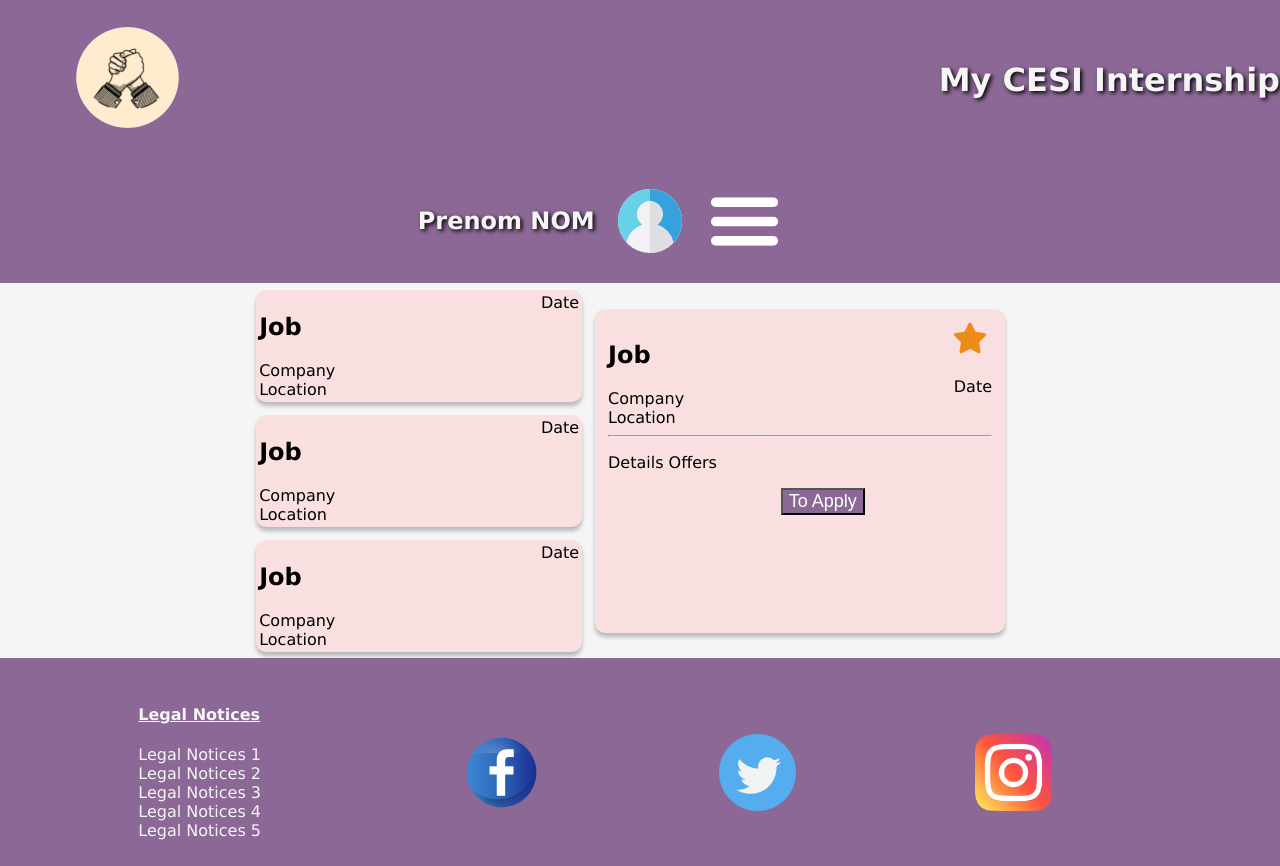
After one commit to Maximcuynat/monstage, a PHP site: page /View/ViewSearchOffer.php in a window 1280 px wide. The commit adds this page. Run offline with PHP 8.4, Linux system fonts and the light colour scheme.

Commit message:
interface offre recherche

```diff
--- a/View/ViewAdminAddPilote.php
+++ b/View/ViewAdminAddPilote.php
@@ -5,7 +5,7 @@
 	?>
 	<body>
 		<form action="ViewAdminAddPiloteMessage.php" method="POST">
-			<div class="Deleguate_form">
+			<div class="Cadre_form">
 				<input type="text" name="Fname" placeholder="First name"><br>
 				<input type="text" name="Lname" placeholder="Last name"><br>
 				<input type="mail" name="mail" placeholder="E mail"><br>
--- /dev/null
+++ b/View/ViewSearchOffer.php
@@ -0,0 +1,66 @@
+<?php
+require "header.php";
+?>
+<section class="sec">
+<!-- ================================= Petits Cadre -->
+    <div class="petit_cadre">
+        <div class="Cadre_form">
+            <div class="div_left_right">
+                <div>
+                    <h2>Job</h2>
+                    <label>Company</label><br>
+                    <label>Location</label>
+                </div>
+                <div>
+                    <label>Date</label>
+                </div>
+            </div>
+        </div>
+        <div class="Cadre_form">
+            <div class="div_left_right">
+                <div>
+                    <h2>Job</h2>
+                    <label>Company</label><br>
+                    <label>Location</label>
+                </div>
+                <div>
+                    <label>Date</label>
+                </div>
+            </div>
+        </div>
+        <div class="Cadre_form">
+            <div class="div_left_right">
+                <div>
+                    <h2>Job</h2>
+                    <label>Company</label><br>
+                    <label>Location</label>
+                </div>
+                <div>
+                    <label>Date</label>
+                </div>
+            </div>
+        </div>
+    </div>
+<!-- ================================= Gros Cadre -->
+    <div class="Cadre_form gros_cadre">
+        <form action="" method="POST">
+            <div class="div_left_right">
+                <div>
+                    <h2>Job</h2>
+                    <label>Company</label><br>
+                    <label>Location</label>
+                </div>
+                <div>
+                    <img src="../assets/img/star.png"><br><br>
+                    <label>Date</label>
+                </div>
+            </div>
+            <hr class="barre">
+            <p>Details Offers</p>
+            <input class="btn_validate" type="submit" name="submit" value="To Apply">
+        </form>
+    </div>
+</section>
+<?php
+require "footer.php";
+?>
--- a/assets/css/style.css
+++ b/assets/css/style.css
@@ -2,6 +2,7 @@ body
 {
     background-color: whitesmoke;
     font-family: Verdana;
+    margin: 0;
 }
 
 
@@ -88,7 +89,7 @@ footer
 }
 
 /*===================================================================== RIGHT Deleguate*/
-#btn_validate
+.btn_validate
 {
     background-color: rgba(140, 104, 150, 1);
     color: white;
@@ -108,7 +109,7 @@ footer
     margin-right: 2%;
 }
 
-.Deleguate_form
+.Cadre_form
 {
     background-color: #FFF1F1;
     background: linear-gradient(0deg, rgba(227, 154, 154, 0.2), rgba(227, 154, 154, 0.2)), #FFF1F1;
@@ -116,10 +117,38 @@ footer
     border-radius: 10px;
     margin: 2%;
     padding: 1%;
-    width: 25%;
+    width: 20rem;;
 }
-
-
 
 .Deleguate_LBL
 { font-size: large; }
+
+/*===================================================*/
+.div_left_right
+{
+    display: flex;
+    justify-content: space-between;
+}
+
+.barre
+{
+    background: rgba(140, 104, 150, 1);
+}
+
+.sec
+{
+    display: flex;
+    justify-content: center;
+    margin: auto;
+}
+
+.petit_cadre
+{
+    width: max-content;
+    display: flex;
+    flex-direction: column;
+    justify-content:end;
+}
+
+.gros_cadre
+{width: 30%;}
```
Also changed, not shown: View/ViewPilotAdminRightsDeleguate.php (+8 -8 lines), assets/img/star.png (added).
